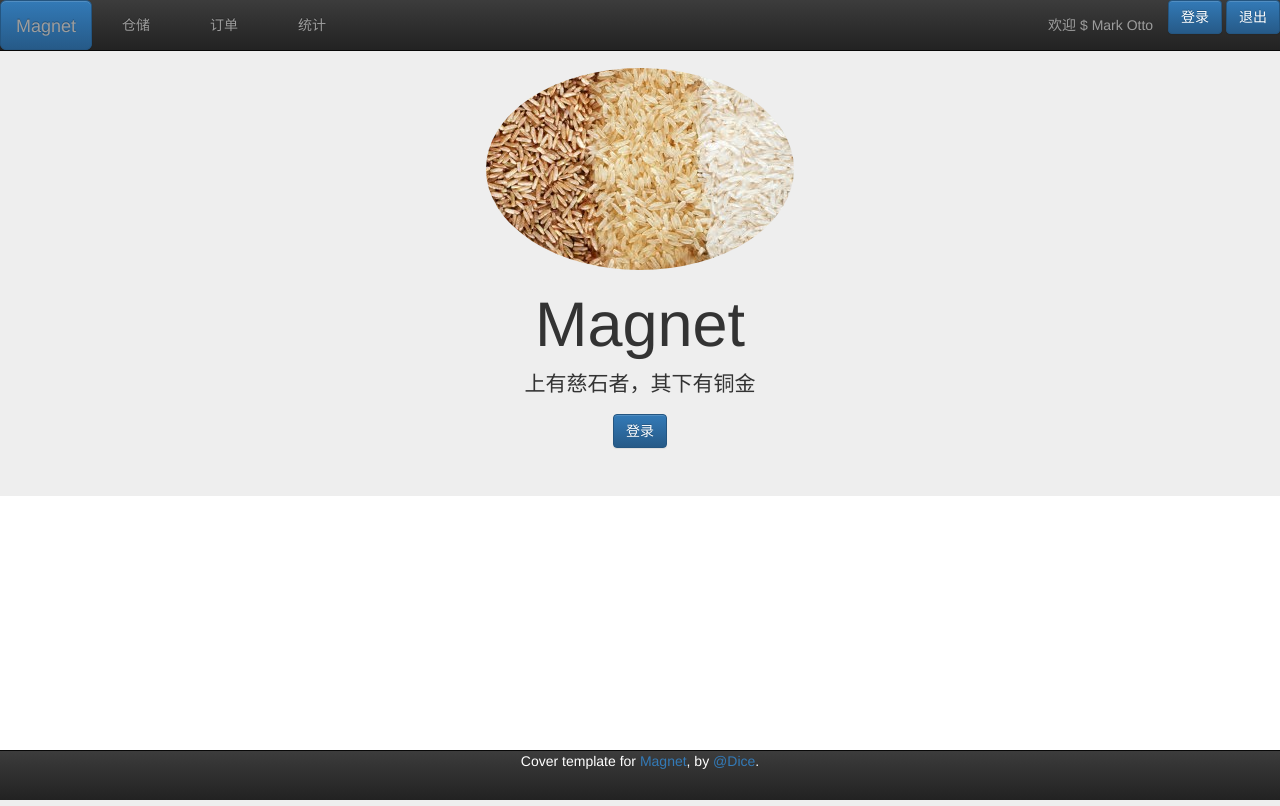
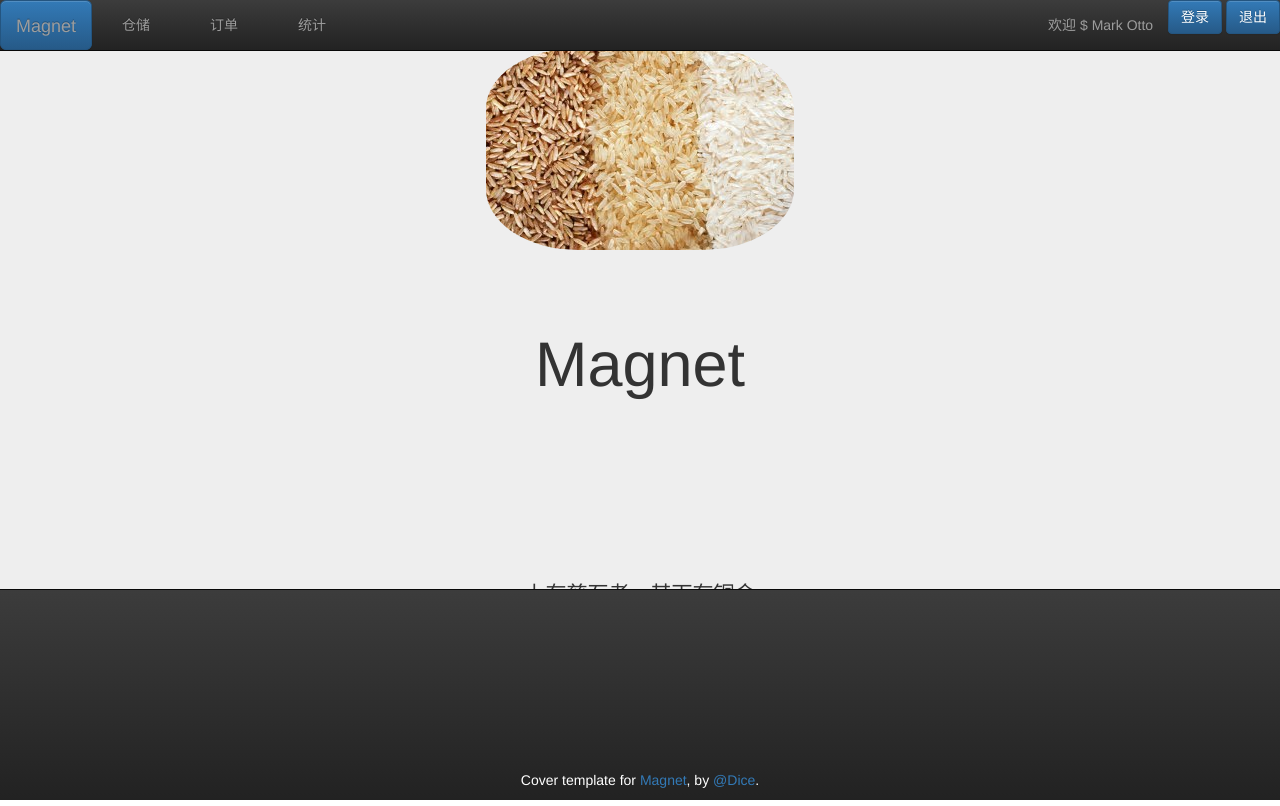
Before and after one commit to DiceChrisChang/Rice, a CodeIgniter app: page /database/ in a window 1280 px wide. Run offline with CodeIgniter, Linux system fonts and the light colour scheme; some libraries are stand-ins or nearby versions.

Commit message:
link css empty
2017-11-19 21:07:23

```diff
--- a/application/controllers/Firstenter.php
+++ b/application/controllers/Firstenter.php
@@ -28,11 +28,8 @@ class Firstenter extends CI_Controller {
 		echo "$getClassName";
 		*/
 
-		// css
-		$this->load->view('Firstenter/foot.css');
-		$this->load->view('Firstenter/index.css');
 		// head
-		$this->load->view('Firstenter/head');
+		$this->load->view('Firstenter/head.php');
 		// body
 		$this->load->view('Firstenter/navbar.php');
 		$this->load->view('Firstenter/index.php');
--- /dev/null
+++ b/application/views/Firstenter/css/foot.css
@@ -0,0 +1,7 @@
+body {
+	padding-bottom: 70px;
+}
+.foot_p{
+	color:white;
+	text-align: center;
+}
--- /dev/null
+++ b/application/views/Firstenter/css/index.css
@@ -0,0 +1,10 @@
+.img-circle{
+	border-radius: 30%;
+	border-top: 180px;
+}
+h1{
+    margin-top: 80px;
+}
+p{
+	margin-top: 180px;
+}
--- a/application/views/Firstenter/foot.css
+++ /dev/null
@@ -1,5 +0,0 @@
-		body { padding-bottom: 70px; }
-		.foot_p{
-			color:white;
-			text-align: center;
-		}
--- a/application/views/Firstenter/foot.php
+++ b/application/views/Firstenter/foot.php
@@ -1,29 +1,3 @@
-<!DOCTYPE html>
-<html>
-<html lang="zh-CN">
-<head>
-    <meta charset="utf-8">
-    <meta http-equiv="X-UA-Compatible" content="IE=edge">
-    <meta name="viewport" content="width=device-width, initial-scale=1">
-    <!-- 上述3个meta标签*必须*放在最前面，任何其他内容都*必须*跟随其后！ -->
-	<title></title>
-	<!-- Bootstrap core CSS -->
-    <link href="https://cdn.bootcss.com/bootstrap/3.3.7/css/bootstrap.min.css" rel="stylesheet">
-    <!-- 最新版本的 Bootstrap 核心 CSS 文件 -->
-	<link rel="stylesheet" href="https://cdn.bootcss.com/bootstrap/3.3.7/css/bootstrap.min.css" integrity="sha384-BVYiiSIFeK1dGmJRAkycuHAHRg32OmUcww7on3RYdg4Va+PmSTsz/K68vbdEjh4u" crossorigin="anonymous">
-
-	<!-- 可选的 Bootstrap 主题文件（一般不用引入） -->
-	<link rel="stylesheet" href="https://cdn.bootcss.com/bootstrap/3.3.7/css/bootstrap-theme.min.css" integrity="sha384-rHyoN1iRsVXV4nD0JutlnGaslCJuC7uwjduW9SVrLvRYooPp2bWYgmgJQIXwl/Sp" crossorigin="anonymous">
-
-	<style type="text/css">
-		body { padding-bottom: 70px; }
-		.foot_p{
-			color:white;
-			text-align: center;
-		}
-	</style>
-</head>
-<body>
 	    <!--
 	    	navbar-default
 
@@ -35,12 +9,3 @@
 
   			</div>
 		</nav>
-
-
-	<script src="https://cdn.bootcss.com/jquery/3.2.1/core.js"></script>
-	<script src="https://cdn.bootcss.com/jquery/3.2.1/jquery.js"></script>
-	<script src="https://cdn.bootcss.com/jquery/3.2.1/jquery.min.js"></script>
-	<!-- 最新的 Bootstrap 核心 JavaScript 文件 -->
-	<script src="https://cdn.bootcss.com/bootstrap/3.3.7/js/bootstrap.min.js" integrity="sha384-Tc5IQib027qvyjSMfHjOMaLkfuWVxZxUPnCJA7l2mCWNIpG9mGCD8wGNIcPD7Txa" crossorigin="anonymous"></script>
-</body>
-</html>
--- a/application/views/Firstenter/head.php
+++ b/application/views/Firstenter/head.php
@@ -14,5 +14,13 @@
 	<!-- 可选的 Bootstrap 主题文件（一般不用引入） -->
 	<link rel="stylesheet" href="https://cdn.bootcss.com/bootstrap/3.3.7/css/bootstrap-theme.min.css" integrity="sha384-rHyoN1iRsVXV4nD0JutlnGaslCJuC7uwjduW9SVrLvRYooPp2bWYgmgJQIXwl/Sp" crossorigin="anonymous">
 
+
+	<!--
+		自行引入的 CSS 文件
+		尚未成功引入
+	-->
+	<link rel="stylesheet" type="text/css" href="../css/foot.css" charset="utf-8" />
+	<link rel="stylesheet" href="../css/index.css" type="text/css" charset="utf-8" />
+
 </head>
 <body>
--- a/application/views/Firstenter/index.css
+++ /dev/null
@@ -1,6 +0,0 @@
-    	.img-circle{
-    		border-radius: 14%;
-    	}
-    	.jumbotron{
-
-    	}
--- a/application/views/Firstenter/index.php
+++ b/application/views/Firstenter/index.php
@@ -1,4 +1,3 @@
-
   <!-- 登录页面 body 主体 -->
 	<div class="jumbotron">
 	  <div class="container" align="center">
```
